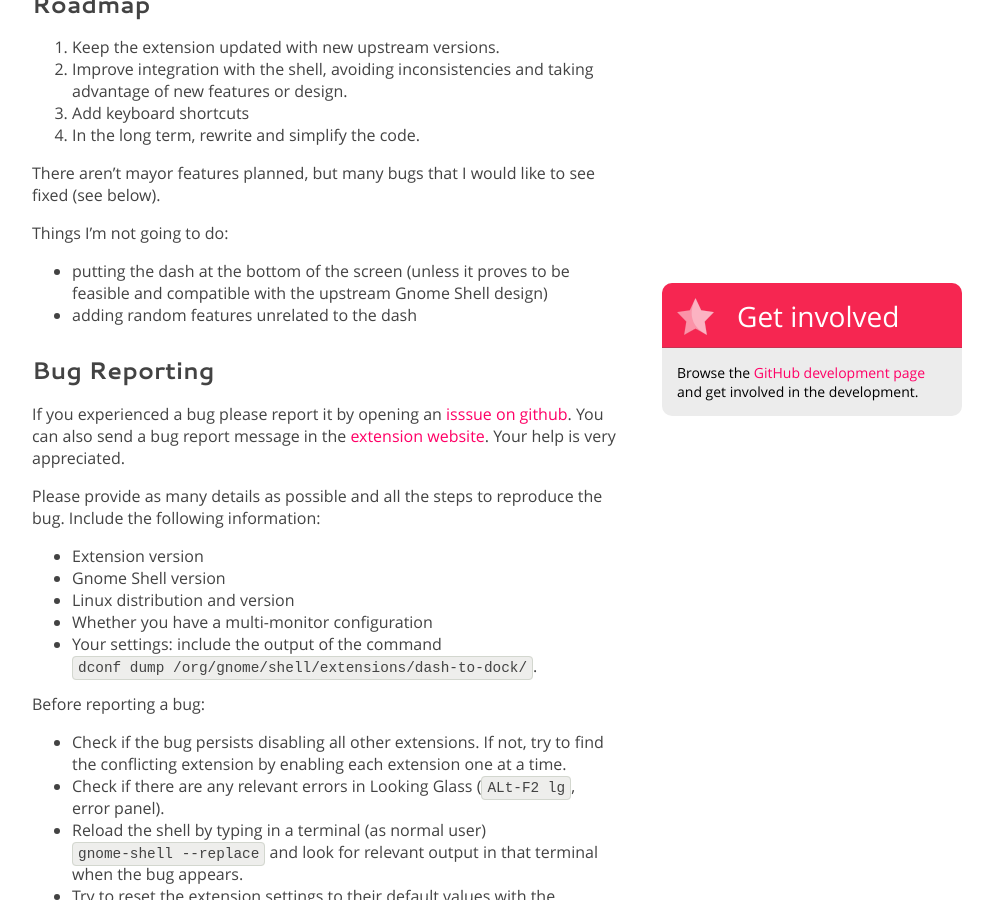
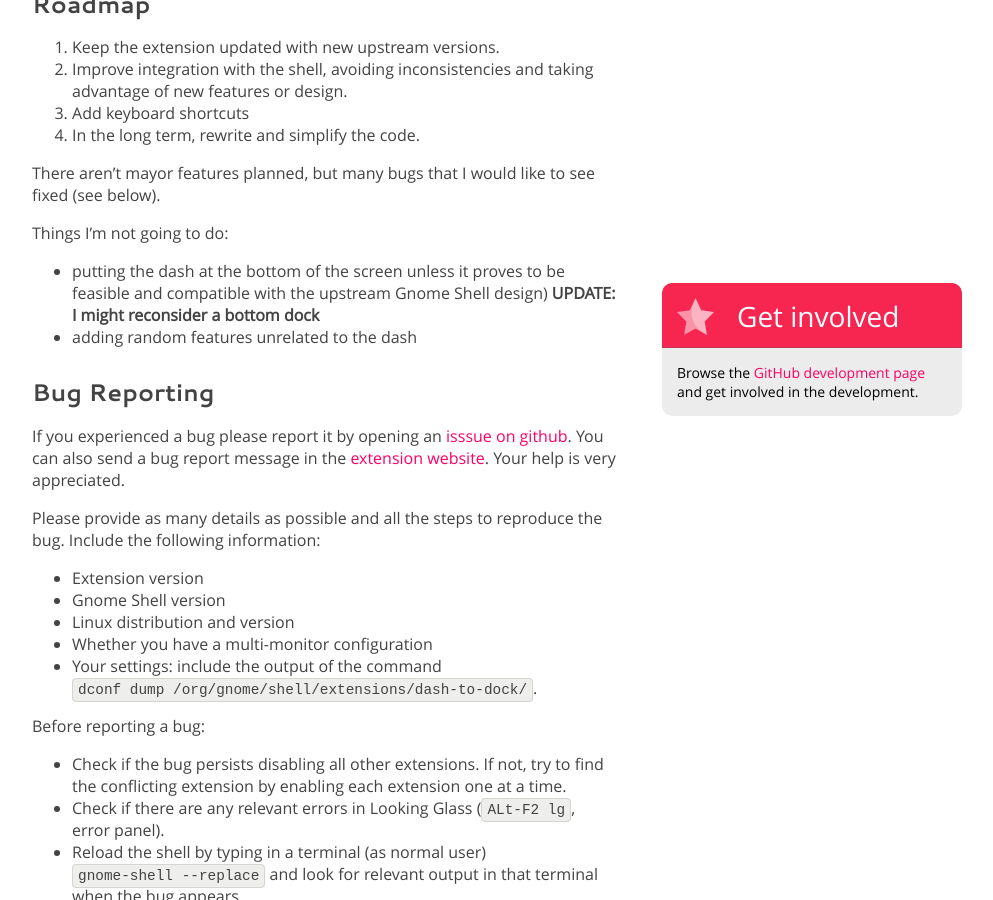
Before and after one commit to micheleg/dash-to-dock, a Jekyll site: the page built from development.md, in a window 1280 px wide and 900 px high, scrolled down 539 px. Shown: the whole window, without its empty margins (143-1136 px from the left). Built offline with Jekyll 4.4.1, drawn with Linux system fonts in a browser that asks for light colours; Markdown is read by kramdown in place of the engine named in the settings.

Commit message:
Be open about a possible bottom dock in the development page.

```diff
--- a/development.md
+++ b/development.md
@@ -36,7 +36,7 @@ There aren't mayor features planned, but many bugs that I would like to see fixe
 
 Things I'm not going to do:
 
- * putting the dash at the bottom of the screen (unless it proves to be feasible and compatible with the upstream Gnome Shell design)
+ * putting the dash at the bottom of the screen unless it proves to be feasible and compatible with the upstream Gnome Shell design) **UPDATE: I might reconsider a bottom dock**
  * adding random features unrelated to the dash
 
 <a name="bugreporting"></a>
```
